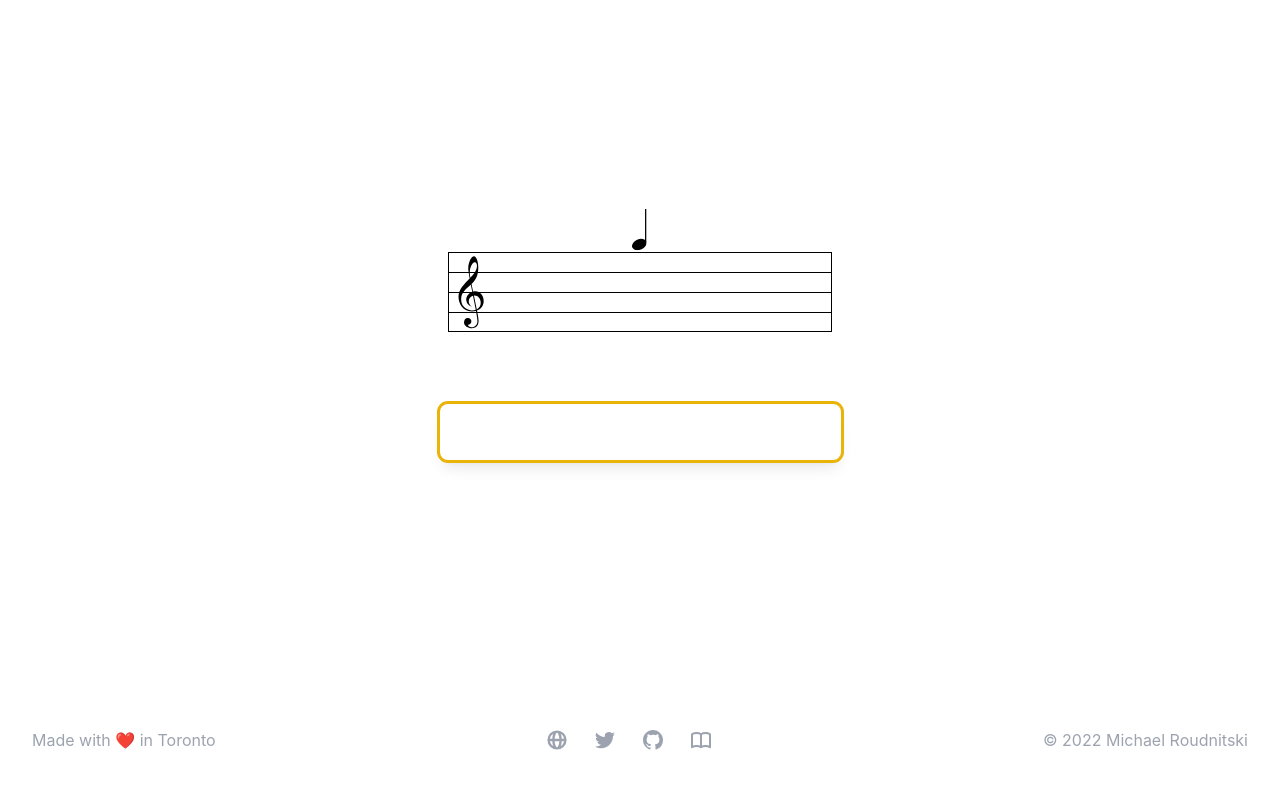
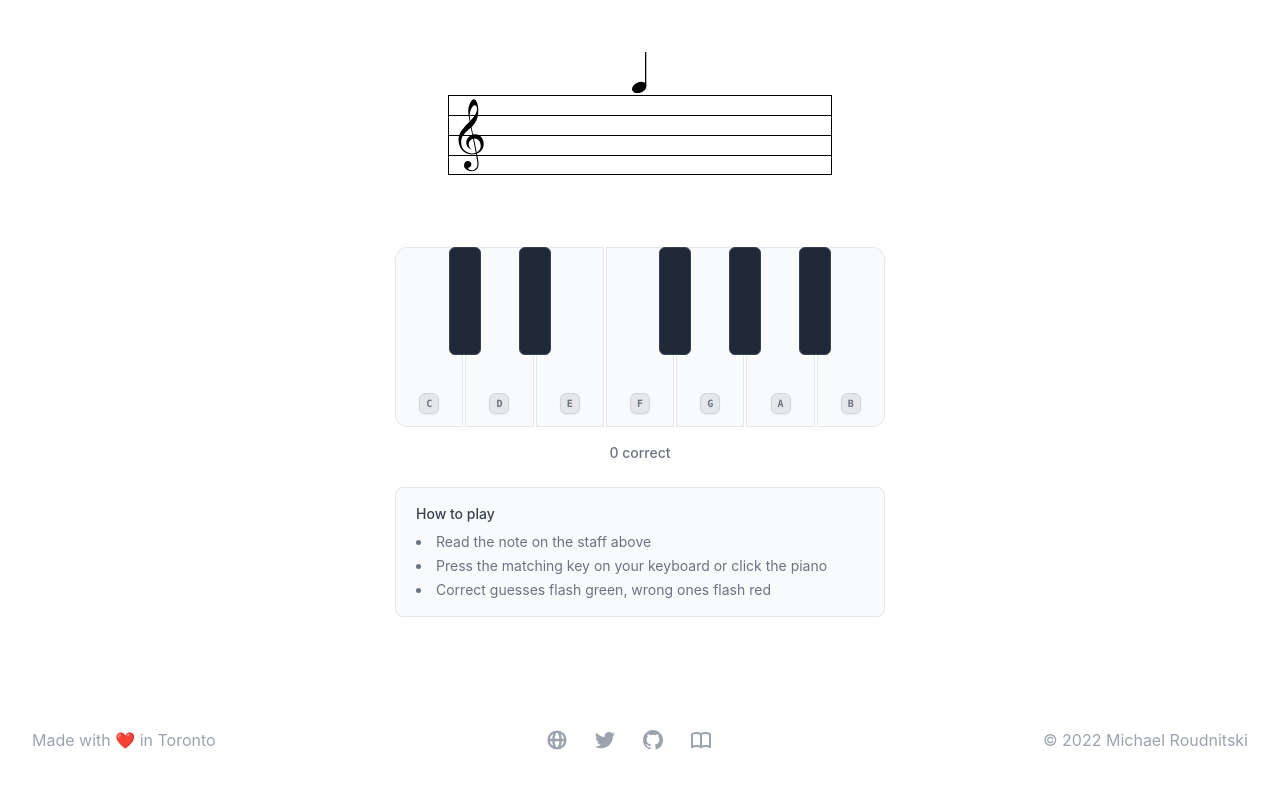
Before and after one commit to michaelroudnitski/piano-game, a Next.js app: page / in a window 1280 px wide. Shown: the top 788 px of the page. Built offline with nearby package versions, Linux system fonts and the light colour scheme.

Commit message:
feat: add piano UI

```diff
--- /dev/null
+++ b/components/piano.js
@@ -0,0 +1,44 @@
+const WHITE_KEYS = ['C', 'D', 'E', 'F', 'G', 'A', 'B'];
+const BLACK_KEYS = [
+  { note: 'C#', left: 'left-[calc(100%/7*1-1rem)]' },
+  { note: 'D#', left: 'left-[calc(100%/7*2-1rem)]' },
+  { note: 'F#', left: 'left-[calc(100%/7*4-1rem)]' },
+  { note: 'G#', left: 'left-[calc(100%/7*5-1rem)]' },
+  { note: 'A#', left: 'left-[calc(100%/7*6-1rem)]' },
+];
+
+export default function Piano({ onKeyPress, feedbackNote, correct }) {
+  const getWhiteKeyClasses = (note) => {
+    const isActive = feedbackNote === note && correct !== null;
+    if (isActive && correct) return 'bg-green-300 dark:bg-green-400';
+    if (isActive && correct === false) return 'bg-red-300 dark:bg-red-400';
+    return 'bg-gray-50 dark:bg-zinc-400 hover:bg-gray-100 dark:hover:bg-zinc-300 active:bg-gray-200';
+  };
+
+  return (
+    <div className="relative select-none" style={{ width: 'min(490px, 90vw)', height: 'min(180px, 33vw)' }}>
+      {/* White keys */}
+      <div className="flex h-full gap-[2px]">
+        {WHITE_KEYS.map((note) => (
+          <button
+            key={note}
+            onClick={() => onKeyPress(note)}
+            className={`relative flex-1 border border-gray-200 dark:border-zinc-500 cursor-pointer transition-colors duration-100 flex items-end justify-center pb-3 first:rounded-l-xl last:rounded-r-xl ${getWhiteKeyClasses(note)}`}
+          >
+            <kbd className="text-[10px] font-mono font-semibold px-1.5 py-0.5 rounded-md border border-gray-300 dark:border-zinc-600 bg-gray-200 dark:bg-zinc-500 text-gray-500 dark:text-zinc-300 shadow-sm">
+              {note}
+            </kbd>
+          </button>
+        ))}
+      </div>
+
+      {/* Black keys */}
+      {BLACK_KEYS.map(({ note, left }) => (
+        <div
+          key={note}
+          className={`absolute top-0 ${left} w-8 h-[60%] bg-gray-800 dark:bg-zinc-900 rounded-md border border-gray-700 dark:border-zinc-700 pointer-events-none z-10`}
+        />
+      ))}
+    </div>
+  );
+}
--- a/pages/index.js
+++ b/pages/index.js
@@ -1,41 +1,55 @@
 import Head from 'next/head';
-import { useEffect, useState, useRef } from 'react';
+import { useEffect, useState, useRef, useCallback } from 'react';
 
 /* components */
 import Footer from '../components/footer';
 import Treble from '../components/treble';
 import Bass from '../components/bass';
+import Piano from '../components/piano';
 
 export default function Home() {
   const [note, setNote] = useState({ key: null, octave: 1 });
   const [correct, setCorrect] = useState(null);
-  useEffect(() => setNote(chooseNote()), [])
-  const textInput = useRef(null);
+  const [feedbackNote, setFeedbackNote] = useState(null);
+  const [score, setScore] = useState(0);
+  const lockedRef = useRef(false);
+  useEffect(() => setNote(chooseNote()), []);
 
-  const handleGuess = (guess) => {
-    if (guess.length != 1) return;
+  const handleGuess = useCallback((guess) => {
+    if (lockedRef.current) return;
+    const upper = guess.toUpperCase();
+    if (!'CDEFGAB'.includes(upper)) return;
 
-    guess === note.key ? handleCorrect() : handleWrong();
-  }
+    lockedRef.current = true;
+    setFeedbackNote(upper);
 
-  const handleCorrect = () => {
+    if (upper === note.key) {
       setCorrect(true);
-
+      setScore(s => s + 1);
       setTimeout(() => {
         setCorrect(null);
+        setFeedbackNote(null);
         setNote(chooseNote());
-      textInput.current.value = "";
+        lockedRef.current = false;
+      }, 750);
+    } else {
+      setCorrect(false);
+      setTimeout(() => {
+        setCorrect(null);
+        setFeedbackNote(null);
+        lockedRef.current = false;
       }, 750);
     }
+  }, [note.key]);
 
-  const handleWrong = () => {
-    setCorrect(false);
-
-    setTimeout(() => {
-      setCorrect(null);
-      textInput.current.value = "";
-    }, 750);
-  }
+  useEffect(() => {
+    const onKeyDown = (e) => {
+      if (e.repeat || e.metaKey || e.ctrlKey || e.altKey) return;
+      handleGuess(e.key);
+    };
+    document.addEventListener('keydown', onKeyDown);
+    return () => document.removeEventListener('keydown', onKeyDown);
+  }, [handleGuess]);
 
   if (note.key == null) {
     return <HTMLHead />
@@ -53,14 +67,20 @@ export default function Home() {
           </span>
 
           <div className="mt-8">
-            <input
-              type="text"
-              ref={textInput}
-              autoFocus={true}
-              onChange={e => handleGuess(e.target.value.toUpperCase())}
-              maxLength={1}
-              className={"px-2 py-3 dark:bg-black uppercase text-center rounded-lg text-2xl font-bold border-0 shadow-lg ring-gray-600 ring focus:ring " + (correct ? "focus:ring-green-500 text-green-500" : (correct === false ? "focus:ring-red-500 text-red-500" : "focus:ring-yellow-500 text-yellow-500"))}
-            />
+            <Piano onKeyPress={handleGuess} feedbackNote={feedbackNote} correct={correct} />
+          </div>
+
+          <p className="mt-4 text-sm font-medium text-gray-500 dark:text-zinc-500">
+            {score} correct
+          </p>
+
+          <div className="mt-6 rounded-lg border border-gray-200 dark:border-zinc-800 bg-gray-50 dark:bg-zinc-900 px-5 py-4 text-sm text-gray-500 dark:text-zinc-500" style={{ width: 'min(490px, 90vw)' }}>
+            <p className="font-medium text-gray-700 dark:text-zinc-300 mb-2">How to play</p>
+            <ul className="list-disc list-inside space-y-1">
+              <li>Read the note on the staff above</li>
+              <li>Press the matching key on your keyboard or click the piano</li>
+              <li>Correct guesses flash green, wrong ones flash red</li>
+            </ul>
           </div>
         </div>
       </main>
```
Lines whose indentation alone changed are shown as unchanged.
